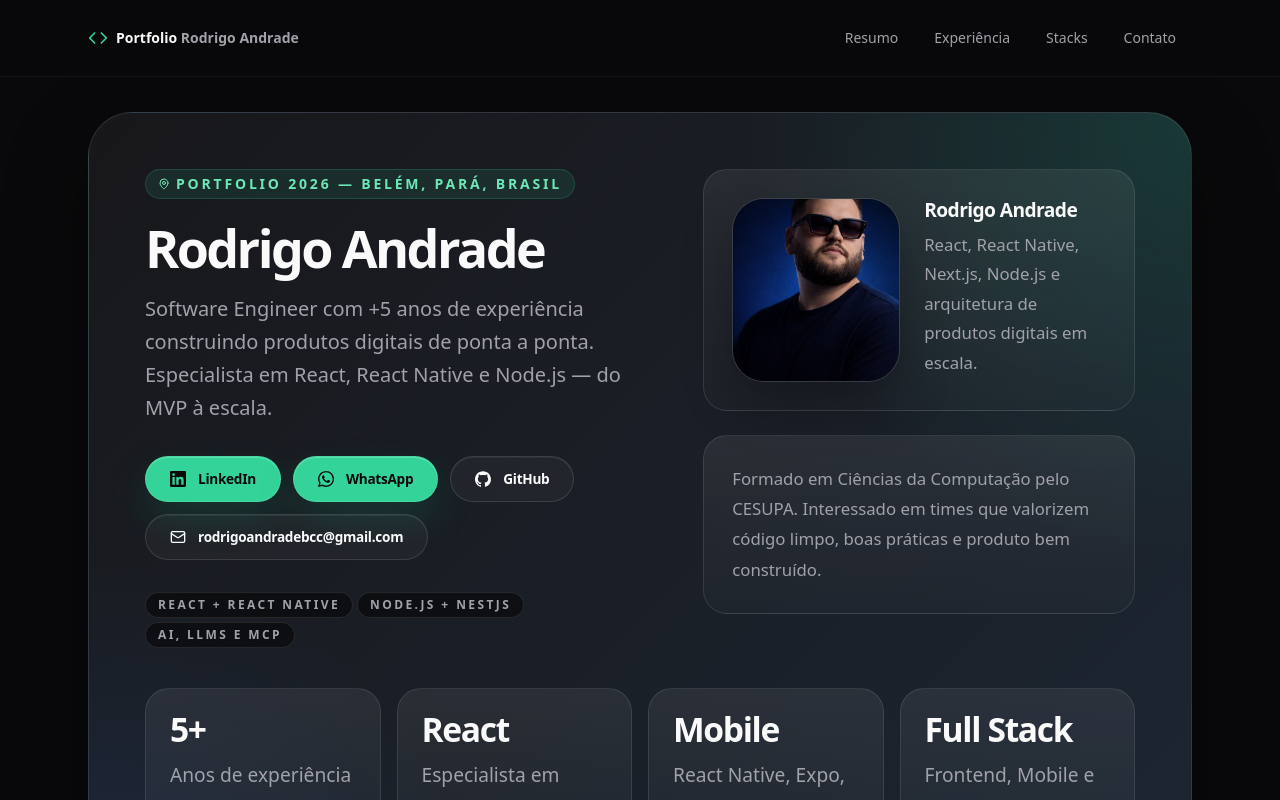
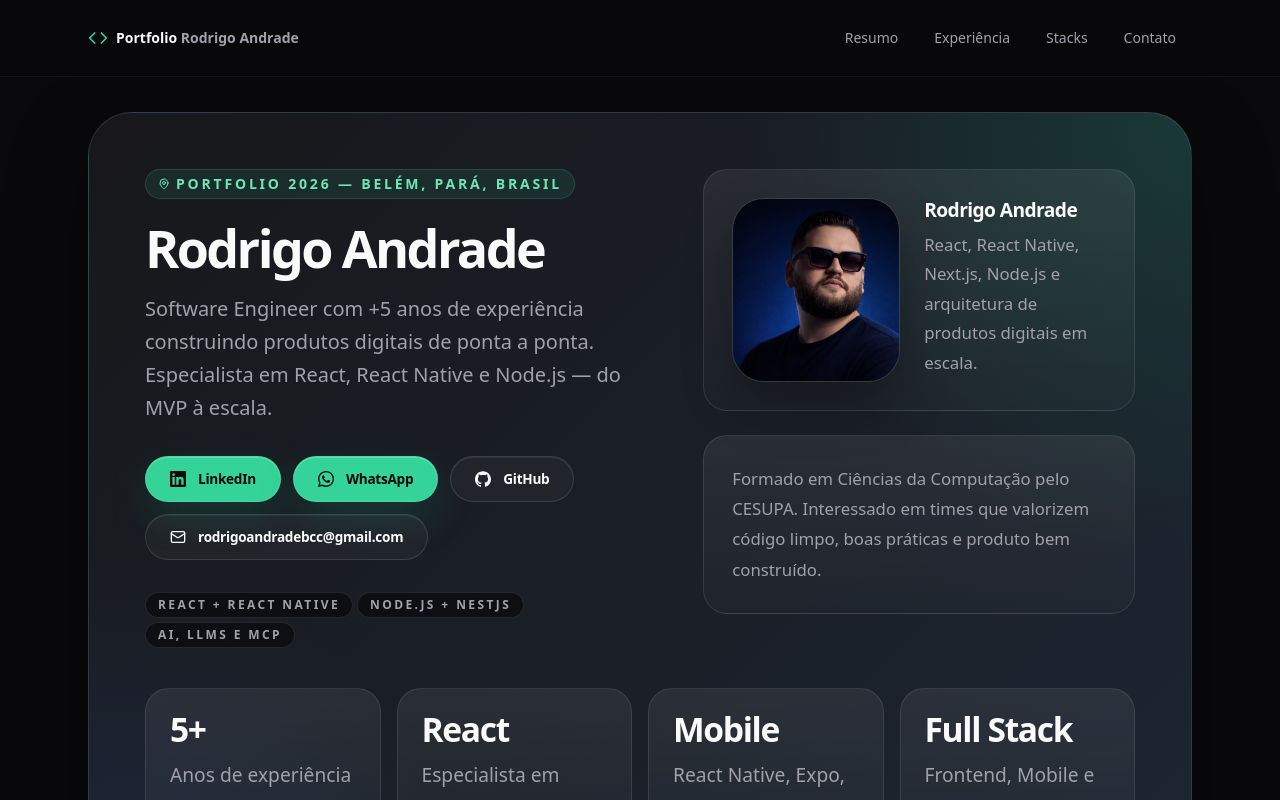
Before and after one commit to rodrigoandradebcc/portfolio-rod-andrade-dev, a React (Vite) app: page / in a window 1280 px wide. Shown: the top 800 px of the page. Built offline with nearby package versions, Linux system fonts and the light colour scheme.

Commit message:
refactor: code structure for improved readability and maintainability

```diff
--- a/src/components/sections/Hero.tsx
+++ b/src/components/sections/Hero.tsx
@@ -126,7 +126,7 @@ export function Hero() {
                     <img
                       src={profilePhoto}
                       alt={`Foto de perfil de ${personalInfo.name}`}
-                      className="h-46 w-full max-w-[11.5rem] shrink-0 self-start rounded-[2rem] border border-white/10 object-cover object-center shadow-[0_24px_50px_rgba(0,0,0,0.32)] transition duration-300 hover:scale-[1.03] sm:w-42"
+                      className="h-46 w-full max-w-[11.5rem] shrink-0 self-start rounded-[2rem] border border-white/10 object-cover object-top shadow-[0_24px_50px_rgba(0,0,0,0.32)] transition duration-300 hover:scale-[1.03] sm:w-42"
                     />
                     <div className="min-w-0 flex-1 text-left">
                       <p className="text-[1.05rem] leading-tight font-bold tracking-[-0.03em] text-zinc-50 sm:whitespace-nowrap md:text-[1.2rem]">
```
Also changed, not shown: 1 other file (tests, documents, lock files or other folders).
